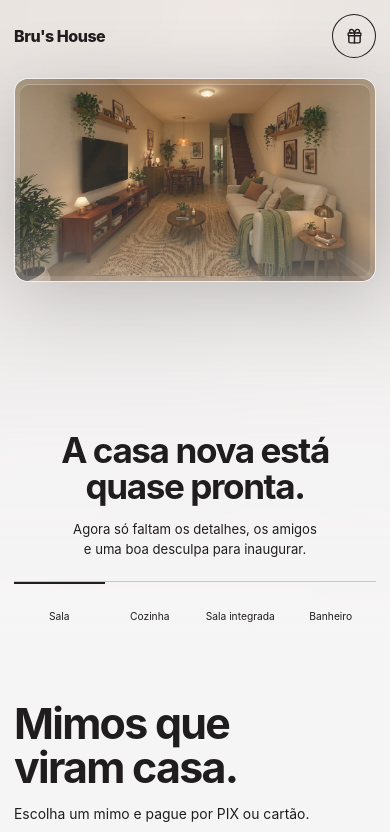
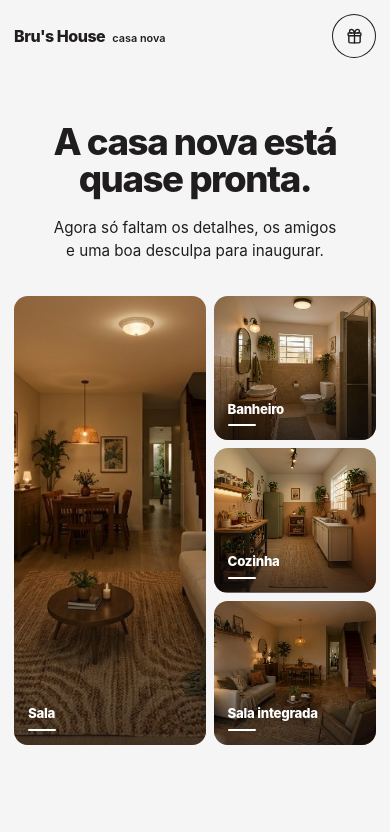
Before and after one commit to startiadev-rgb/brus-house1, a React (Vite) app: page / in a window 390 px wide. Shown: the top 832 px of the page. Built offline with nearby package versions, Linux system fonts and the light colour scheme.

Commit message:
feat: redesign responsive house hero

```diff
--- a/src/components/Hero.jsx
+++ b/src/components/Hero.jsx
@@ -1,47 +1,28 @@
-import { useState } from 'react';
 import { HOUSE_IMAGES } from '../data/house';
 
 export default function Hero() {
-  const [activeImage, setActiveImage] = useState(0);
-
   return (
     <section id="top" className="hero" aria-label="Conheca a nova Bru's House">
-      <div className="hero-images" aria-hidden="true">
-        {HOUSE_IMAGES.map((image, index) => (
-          <div
-            key={image.id}
-            className={`hero-slide ${index === activeImage ? 'is-active' : ''}`}
-          >
-            <div className="hero-backdrop" style={{ backgroundImage: `url(${image.blur})` }} />
-            <div className="hero-photo-card">
+      <div className="hero-content">
+        <div className="hero-intro">
+          <h1>A casa nova está quase pronta.</h1>
+          <p>Agora só faltam os detalhes, os amigos e uma boa desculpa para inaugurar.</p>
+        </div>
+
+        <div className="house-grid" aria-label="Ambientes da casa">
+          {HOUSE_IMAGES.map((image, index) => (
+            <figure key={image.id} className={`house-card house-card-${image.id}`}>
               <img
                 src={image.src}
-                alt=""
+                alt={`${image.label} da nova casa`}
                 width="1024"
                 height="571"
                 style={{ objectPosition: image.position }}
                 loading={index === 0 ? 'eager' : 'lazy'}
                 fetchPriority={index === 0 ? 'high' : 'auto'}
               />
-            </div>
-          </div>
-        ))}
-      </div>
-      <span className="sr-only" aria-live="polite">Ambiente exibido: {HOUSE_IMAGES[activeImage].label}</span>
-      <div className="hero-scrim" />
-      <div className="hero-content">
-        <h1>A casa nova está quase pronta.</h1>
-        <p>Agora só faltam os detalhes, os amigos e uma boa desculpa para inaugurar.</p>
-        <div className="hero-switcher" aria-label="Escolher ambiente">
-          {HOUSE_IMAGES.map((image, index) => (
-            <button
-              type="button"
-              key={image.id}
-              onClick={() => setActiveImage(index)}
-              aria-pressed={index === activeImage}
-            >
-              <span>{image.label}</span>
-            </button>
+              <figcaption><span>{image.label}</span></figcaption>
+            </figure>
           ))}
         </div>
       </div>
--- a/src/data/house.js
+++ b/src/data/house.js
@@ -1,6 +1,6 @@
 export const HOUSE_IMAGES = [
-  { id: 'sala', label: 'Sala', src: '/images/sala1.jpg', blur: '/images/hero-blur/sala1.webp', position: '50% center' },
-  { id: 'cozinha', label: 'Cozinha', src: '/images/cozinha.jpg', blur: '/images/hero-blur/cozinha.webp', position: '58% center' },
-  { id: 'jantar', label: 'Sala integrada', src: '/images/sala2.jpg', blur: '/images/hero-blur/sala2.webp', position: '48% center' },
-  { id: 'banheiro', label: 'Banheiro', src: '/images/banheiro.jpg', blur: '/images/hero-blur/banheiro.webp', position: '42% center' },
+  { id: 'sala', label: 'Sala', src: '/images/sala1.jpg', position: '50% center' },
+  { id: 'banheiro', label: 'Banheiro', src: '/images/banheiro.jpg', position: '42% center' },
+  { id: 'cozinha', label: 'Cozinha', src: '/images/cozinha.jpg', position: '58% center' },
+  { id: 'jantar', label: 'Sala integrada', src: '/images/sala2.jpg', position: '48% center' },
 ];
--- a/src/index.css
+++ b/src/index.css
@@ -56,22 +56,30 @@ img { display: block; max-width: 100%; }
 .topbar-gift:hover { background: rgba(32,29,31,.06); transform: translateY(-1px); }
 .topbar-gift:active { transform: scale(.98); }
 
-.hero { position: relative; min-height: clamp(620px, 82dvh, 760px); isolation: isolate; overflow: hidden; background: var(--ground); color: var(--ink); }
-.hero-images, .hero-slide, .hero-backdrop, .hero-scrim { position: absolute; inset: 0; width: 100%; height: 100%; }
-.hero-slide { opacity: 0; transform: scale(1.015); transition: opacity 500ms cubic-bezier(.2,.8,.2,1), transform 900ms cubic-bezier(.2,.8,.2,1); }
-.hero-slide.is-active { opacity: 1; transform: scale(1); }
-.hero-backdrop { background-position: center; background-size: cover; transform: scale(1.04); opacity: .12; }
-.hero-photo-card { position: absolute; inset: 84px max(24px, calc((100% - 960px) / 2)) auto; aspect-ratio: 16 / 9; overflow: hidden; border: 1px solid rgba(255,255,255,.34); border-radius: 18px; background: rgba(255,255,255,.12); box-shadow: inset 0 1px 0 rgba(255,255,255,.45), 0 24px 80px rgba(15,9,12,.28); backdrop-filter: blur(22px) saturate(145%); -webkit-backdrop-filter: blur(22px) saturate(145%); }
-.hero-photo-card::before { content: ""; position: absolute; inset: 0; z-index: 1; pointer-events: none; border: 7px solid rgba(255,255,255,.12); border-radius: inherit; box-shadow: inset 0 1px 0 rgba(255,255,255,.32); }
-.hero-photo-card img { width: 100%; height: 100%; object-fit: cover; }
-.hero-scrim { z-index: 1; background: linear-gradient(180deg, rgba(246,245,246,.08) 0%, rgba(246,245,246,.18) 34%, rgba(246,245,246,.9) 68%, var(--ground) 100%); pointer-events: none; }
-.hero-content { position: relative; z-index: 2; min-height: clamp(620px, 82dvh, 760px); width: min(760px, calc(100% - 32px)); margin-inline: auto; padding: 88px 0 24px; display: flex; flex-direction: column; justify-content: flex-end; align-items: center; text-align: center; }
-.hero h1 { margin: 0; max-width: 620px; font-size: clamp(2.15rem, 5vw, 3.5rem); line-height: 1; letter-spacing: -.04em; font-weight: 700; text-wrap: balance; }
-.hero-content > p { margin: 18px 0 28px; max-width: 520px; color: var(--ink); font-size: clamp(.9rem, 2vw, 1rem); line-height: 1.55; text-wrap: balance; }
-.hero-switcher { width: 100%; display: grid; grid-template-columns: repeat(4, 1fr); border-top: 1px solid rgba(32,29,31,.22); }
-.hero-switcher button { min-height: 64px; padding: 12px 8px 0; color: var(--ink); background: transparent; border-top: 2px solid transparent; display: flex; align-items: flex-start; justify-content: center; gap: 7px; font-size: .72rem; cursor: pointer; transition: opacity 180ms ease, border-color 180ms ease; }
-.hero-switcher button:hover { opacity: .62; }
-.hero-switcher button[aria-pressed="true"] { color: var(--ink); border-color: var(--ink); opacity: 1; }
+.hero { position: relative; overflow: hidden; background: var(--ground); color: var(--ink); }
+.hero-content { width: var(--page); margin-inline: auto; padding: 124px 0 42px; }
+.hero-intro { max-width: 720px; margin: 0 auto 34px; text-align: center; }
+.hero h1 { margin: 0; font-size: clamp(2.15rem, 9.4vw, 2.45rem); line-height: 1; letter-spacing: -.04em; font-weight: 760; text-wrap: balance; }
+.hero-intro p { max-width: 560px; margin: 20px auto 0; color: var(--ink); font-size: clamp(.92rem, 3.9vw, 1.05rem); line-height: 1.48; text-wrap: balance; }
+.house-grid { height: clamp(420px, 115vw, 560px); display: grid; grid-template-columns: minmax(0, 1.18fr) minmax(0, 1fr); grid-template-rows: repeat(3, minmax(0, 1fr)); gap: 8px; }
+.house-card { position: relative; min-width: 0; min-height: 0; margin: 0; overflow: hidden; border-radius: 14px; background: var(--pink); }
+.house-card-sala { grid-row: 1 / -1; }
+.house-card img { width: 100%; height: 100%; object-fit: cover; transform: scale(1.001); transition: transform 600ms cubic-bezier(.2,.8,.2,1); }
+.house-card::after { content: ""; position: absolute; inset: auto 0 0; height: 45%; background: linear-gradient(180deg, transparent, rgba(20,16,18,.58)); pointer-events: none; }
+.house-card figcaption { position: absolute; z-index: 1; inset: auto 14px 14px; color: white; font-size: clamp(.72rem, 3.4vw, 1rem); line-height: 1.1; font-weight: 760; letter-spacing: -.02em; }
+.house-card figcaption span { display: inline-grid; gap: 8px; }
+.house-card figcaption span::after { content: ""; width: 28px; height: 2px; border-radius: 999px; background: currentColor; }
+@media (hover: hover) { .house-card:hover img { transform: scale(1.035); } }
+
+@media (min-width: 760px) {
+  .hero-content { padding: 132px 0 64px; }
+  .hero-intro { margin-bottom: 42px; }
+  .hero h1 { font-size: clamp(3.4rem, 6.2vw, 5.6rem); }
+  .hero-intro p { font-size: clamp(1rem, 1.55vw, 1.25rem); }
+  .house-grid { height: clamp(340px, 34vw, 455px); grid-template-columns: repeat(4, minmax(0, 1fr)); grid-template-rows: 1fr; gap: 12px; }
+  .house-card-sala { grid-row: auto; }
+  .house-card figcaption { inset: auto 18px 18px; font-size: 1rem; }
+}
 
 .section { width: var(--page); margin-inline: auto; padding-block: clamp(78px, 11vw, 148px); }
 .section-heading { max-width: 680px; margin-bottom: clamp(32px, 5vw, 58px); }
@@ -180,17 +188,10 @@ img { display: block; max-width: 100%; }
 @media (max-width: 680px) {
   :root { --page: calc(100% - 28px); --radius: 7px; }
   .topbar { height: 72px; }
-  .brand small { display: none; }
+  .brand { gap: 7px; }
+  .brand small { display: inline; }
   .topbar-gift { width: 44px; padding: 0; justify-content: center; }
   .topbar-gift span { position: absolute; width: 1px; height: 1px; overflow: hidden; clip: rect(0,0,0,0); }
-  .hero, .hero-content { min-height: clamp(580px, 78dvh, 680px); }
-  .hero-photo-card { inset: 78px 14px auto; border-radius: 14px; }
-  .hero-photo-card::before { border-width: 5px; }
-  .hero-content { width: calc(100% - 28px); padding-bottom: 18px; }
-  .hero h1 { max-width: 330px; font-size: clamp(1.95rem, 9vw, 2.35rem); line-height: 1.04; }
-  .hero-content > p { max-width: 330px; margin: 14px 0 22px; font-size: .82rem; }
-  .hero-switcher { overflow: visible; }
-  .hero-switcher button { min-width: 0; min-height: 58px; flex-direction: column; align-items: center; gap: 2px; padding: 9px 3px 0; font-size: .64rem; }
   .section { padding-block: 76px; }
   .section-heading { margin-bottom: 30px; }
   .section-heading h2 { font-size: clamp(2rem, 11vw, 3.1rem); }
@@ -224,5 +225,5 @@ img { display: block; max-width: 100%; }
 }
 
 @media (prefers-reduced-transparency: reduce) {
-  .hero-photo-card { background: rgba(253,252,253,.94); backdrop-filter: none; -webkit-backdrop-filter: none; }
+  .modal-backdrop { backdrop-filter: none; }
 }
```
Also changed, not shown: 1 other file (tests, documents, lock files or other folders).
